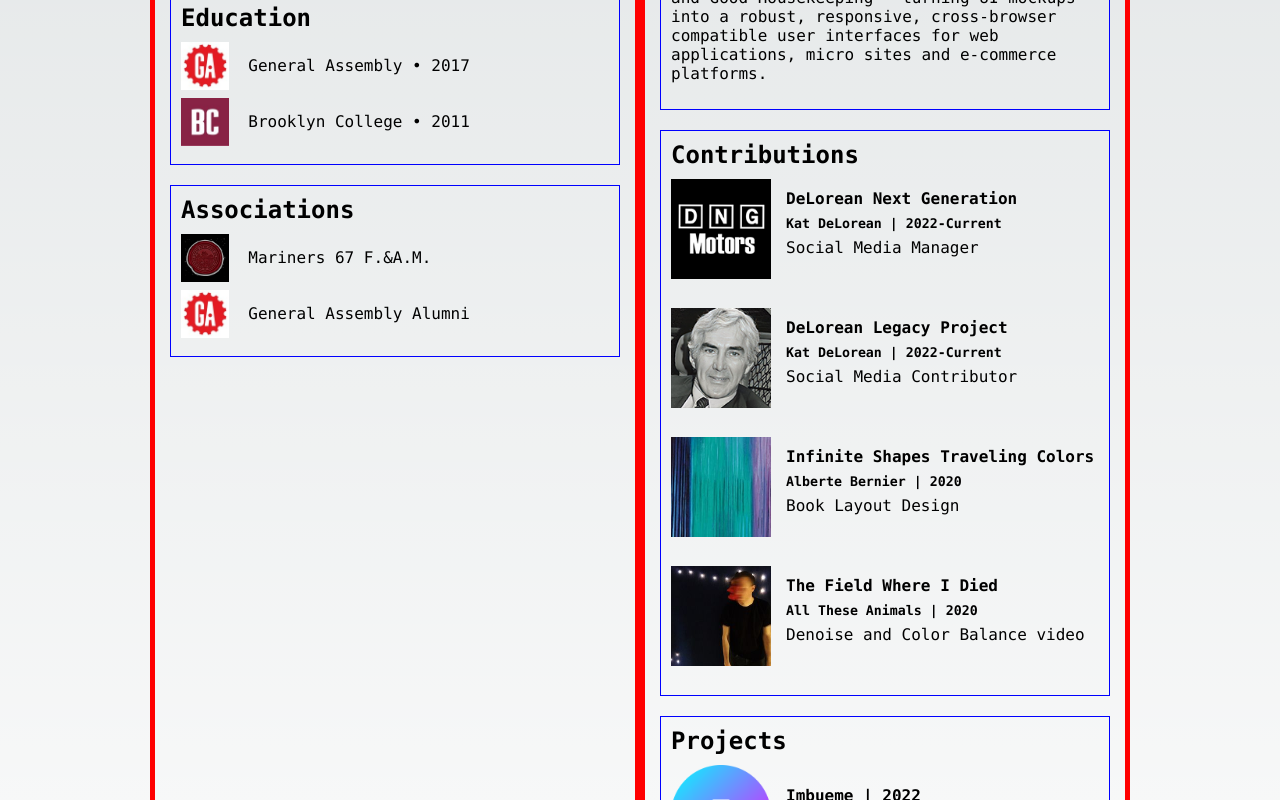
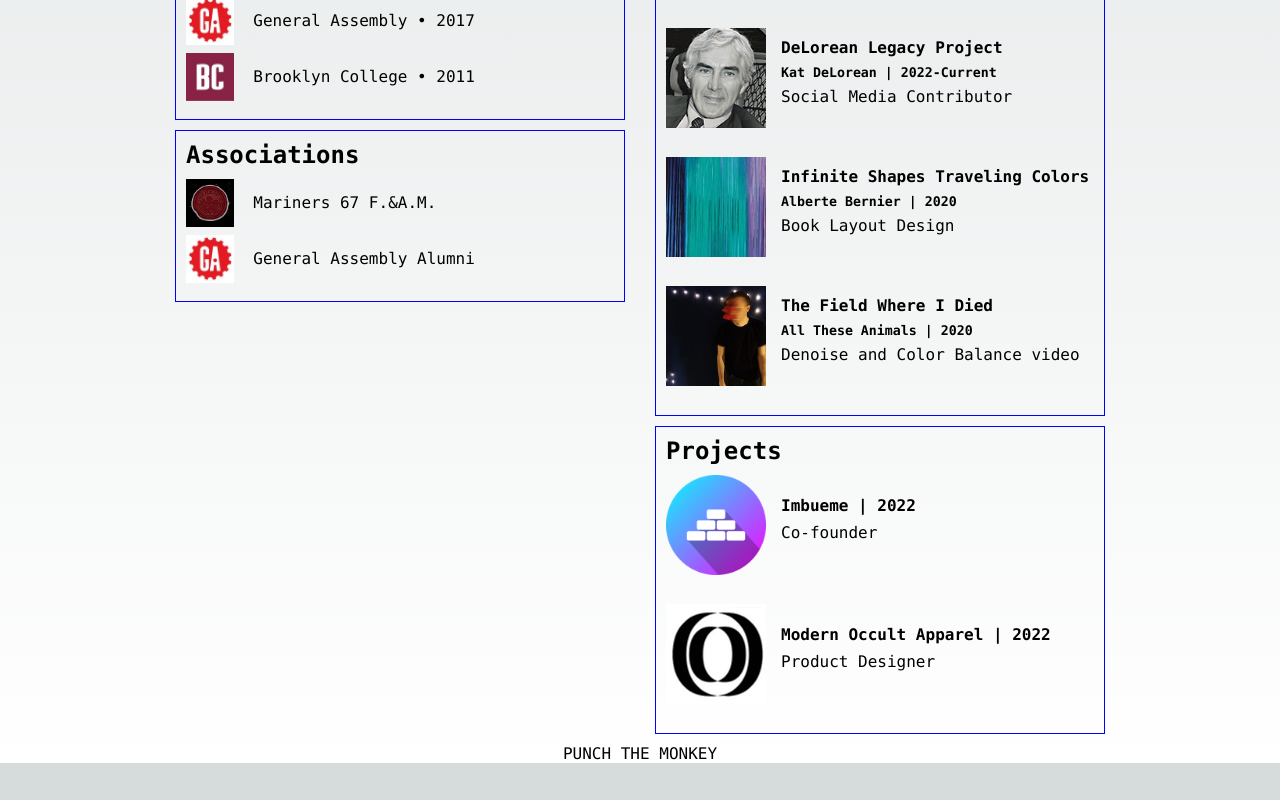
Before and after one commit to erockdotdev/erockdotdev, a Next.js app: page / in a window 1280 px wide. Shown: the part 900-1700 px from the top of the page. After the commit the page ends 1663 px from the top, so only its background shows below. Built offline with nearby package versions, Linux system fonts and the light colour scheme.

Commit message:
add breakpoint

```diff
--- /dev/null
+++ b/src/components/hooks/useIsLoaded.tsx
@@ -0,0 +1,13 @@
+import { useState, useEffect } from "react";
+
+const useIsLoaded = () => {
+  const [isLoaded, setIsLoaded] = useState(false);
+
+  useEffect(() => {
+    setIsLoaded(true);
+  }, [isLoaded]);
+
+  return isLoaded;
+};
+
+export default useIsLoaded;
--- /dev/null
+++ b/src/components/hooks/useMediaQuery.tsx
@@ -0,0 +1,21 @@
+import { useState, useEffect } from "react";
+
+const useMediaQuery = (query: string, isLoaded: boolean) => {
+  const [matches, setMatches] = useState(false);
+
+  useEffect(() => {
+    const media = window.matchMedia(query);
+    if (media.matches !== matches) {
+      setMatches(media.matches);
+    }
+    const listener = () => setMatches(media.matches);
+    window.addEventListener("resize", listener);
+    if (isLoaded) {
+      return () => window.removeEventListener("resize", listener);
+    }
+  }, [matches, query, isLoaded]);
+
+  return matches;
+};
+
+export default useMediaQuery;
--- /dev/null
+++ b/src/components/layouts/MySpaceCardList/index.tsx
@@ -0,0 +1,11 @@
+import styles from "./styles.module.scss";
+
+interface IInfoCardList {
+  children: React.ReactNode;
+}
+
+const InfoCardList: React.FC<IInfoCardList> = ({ children }) => {
+  return <div className={styles["info-card-list"]}>{children}</div>;
+};
+
+export default InfoCardList;
--- /dev/null
+++ b/src/components/layouts/MySpaceCardList/styles.module.scss
@@ -0,0 +1,3 @@
+.my-space-card-list{
+  border: solid red 5px
+}
--- /dev/null
+++ b/src/components/layouts/MySpacePage/index.tsx
@@ -0,0 +1,12 @@
+import React from "react";
+import styles from "./styles.module.scss";
+
+interface IMySpacePage {
+  children: React.ReactNode;
+}
+
+const MySpacePage: React.FC<IMySpacePage> = ({ children }) => {
+  return <div className={styles["my-space-page"]}>{children}</div>;
+};
+
+export default MySpacePage;
--- /dev/null
+++ b/src/components/layouts/MySpacePage/styles.module.scss
@@ -0,0 +1,8 @@
+.my-space-page main{
+    display: flex;
+    justify-content: center;
+}
+.my-space-page footer{
+    display: flex;
+    justify-content: center;
+}
--- a/src/pages/_document.tsx
+++ b/src/pages/_document.tsx
@@ -1,4 +1,4 @@
-import { Html, Head, Main, NextScript } from 'next/document'
+import { Html, Head, Main, NextScript } from "next/document";
 
 export default function Document() {
   return (
@@ -9,5 +9,5 @@
         <NextScript />
       </body>
     </Html>
-  )
+  );
 }
--- a/src/pages/index.tsx
+++ b/src/pages/index.tsx
@@ -6,6 +6,10 @@
 import InfoCard from "@/components/modules/info-cards";
 
 import { data } from "../static";
+import MySpacePage from "@/components/layouts/MySpacePage";
+import useMediaQuery from "@/components/hooks/useMediaQuery";
+import useIsLoaded from "@/components/hooks/useIsLoaded";
+import InfoCardList from "@/components/layouts/MySpaceCardList";
 
 /**
  * Need 'experience' query param to hide and show cards, change about hide media player and comments
@@ -27,6 +31,60 @@
     projects,
   } = props;
 
+  const isLoaded = useIsLoaded();
+  const isDesktop = useMediaQuery("(min-width: 960px)", isLoaded);
+
+  const sectionsDesktop = {
+    type: "desktop",
+    sections: [
+      [overview, social, contact, about, education, associations],
+      [/*mediaPlayer, posts*/ experience, contributions, projects],
+    ],
+  };
+
+  const sectionsMobile = {
+    type: "mobile",
+    sections: [
+      overview,
+      /*mediaPlayer*/
+      social,
+      contact,
+      /*posts,*/
+      about,
+      experience,
+      contributions,
+      projects,
+      education,
+      associations,
+    ],
+  };
+
+  const sections = isDesktop ? sectionsDesktop : sectionsMobile;
+
+  console.log("sections", sections);
+
+  const createSectionList = (sections: any) => {
+    console.log("@@sections==>", sections);
+    return (
+      <InfoCardList>
+        {sections.map((section: any, index: number) => (
+          // need to refactor to handle ids
+          <InfoCard key={`section-${index}`} data={section} />
+        ))}
+      </InfoCardList>
+    );
+  };
+
+  const renderSections = (sectionLists: any) => {
+    if (sections.type === "desktop" && isDesktop) {
+      return sectionLists.sections.map((infoCardsData: any[]) => {
+        return createSectionList(infoCardsData);
+      });
+    } else if (sections.type === "mobile") {
+      return createSectionList(sectionLists.sections);
+    }
+  };
+
   return (
     <>
       <Head>
@@ -35,31 +93,36 @@
         <meta name="viewport" content="width=device-width, initial-scale=1" />
         <link rel="icon" href="/favicon.ico" />
       </Head>
+      <MySpacePage>
         <main className={styles.main}>
-        <div className={styles.column}>
+          {renderSections(sections)}
+          {/* <InfoCardList>
             <InfoCard data={overview} />
             <InfoCard data={social} />
             <InfoCard data={contact} />
             <InfoCard data={about} />
             <InfoCard data={education} />
             <InfoCard data={associations} />
-        </div>
-        <div className={styles.column}>
-          <MySpaceCard title="MediaPlayer"></MySpaceCard>
+          </InfoCardList>
+          <InfoCardList> */}
+          {/* <MySpaceCard title="MediaPlayer">
+              <div id="winamp-container"></div>
+            </MySpaceCard> */}
           {/* <MySpaceCard title="Events"></MySpaceCard> */}
-          <MySpaceCard title="Posts">
+          {/* <MySpaceCard title="Posts">
               <p>Pined</p>
               <p>Recent</p>
               <p>See More</p>
-          </MySpaceCard>
-          <InfoCard id="experience" data={experience} />
+            </MySpaceCard> */}
+          {/* <InfoCard id="experience" data={experience} />
             <InfoCard id="contributions" data={contributions} />
-          <InfoCard id="projects" data={projects} />
-          <MySpaceCard title="Friends"></MySpaceCard>
-          <MySpaceCard title="Comments"></MySpaceCard>
-        </div>
+            <InfoCard id="projects" data={projects} /> */}
+          {/* <MySpaceCard title="Friends"></MySpaceCard>
+          <MySpaceCard title="Comments"></MySpaceCard> */}
+          {/* </InfoCardList> */}
         </main>
         <footer>PUNCH THE MONKEY</footer>
+      </MySpacePage>
     </>
   );
 }
--- a/src/styles/Home.module.css
+++ b/src/styles/Home.module.css
@@ -1,6 +1,4 @@
 .main {
-  display: flex;
-  justify-content: center;
 }
 
 .main .column {
```
Also changed, not shown: 2 other files (tests, documents, lock files or other folders). Lines whose indentation alone changed are shown as unchanged.
